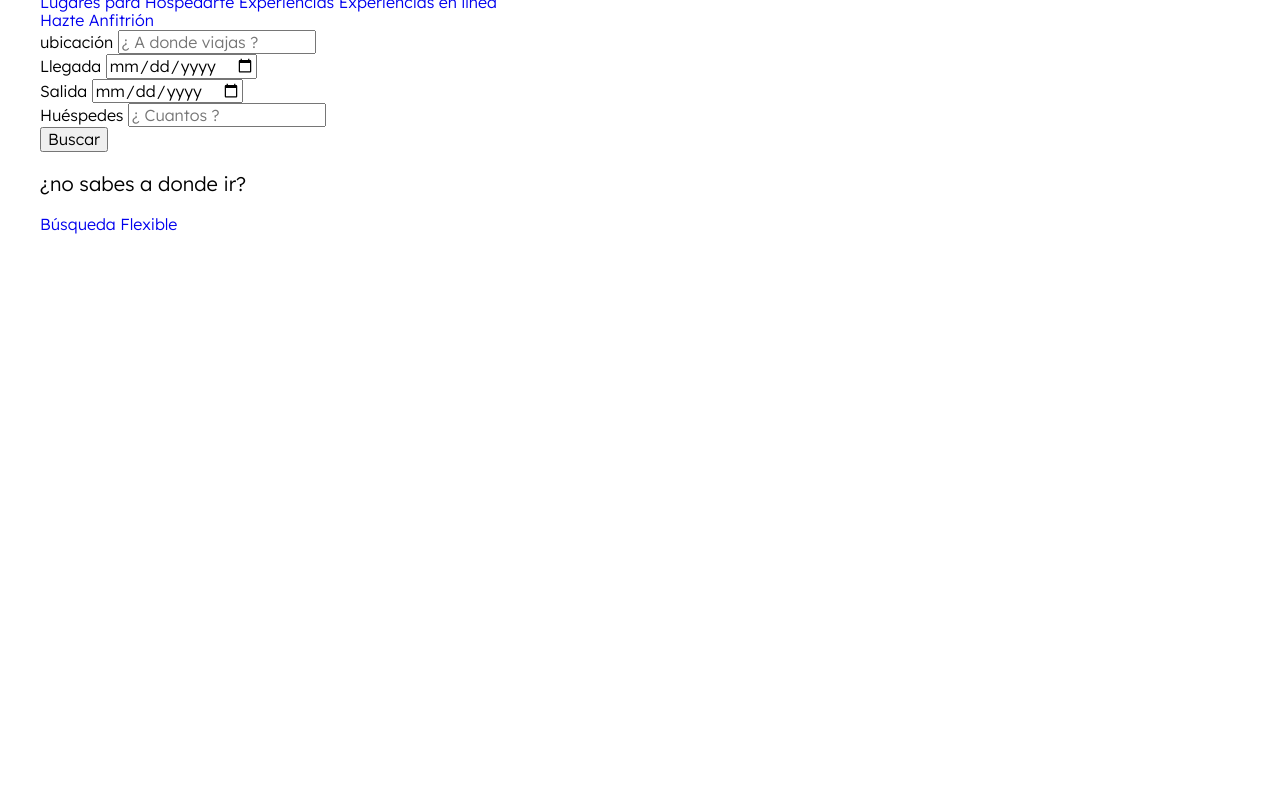
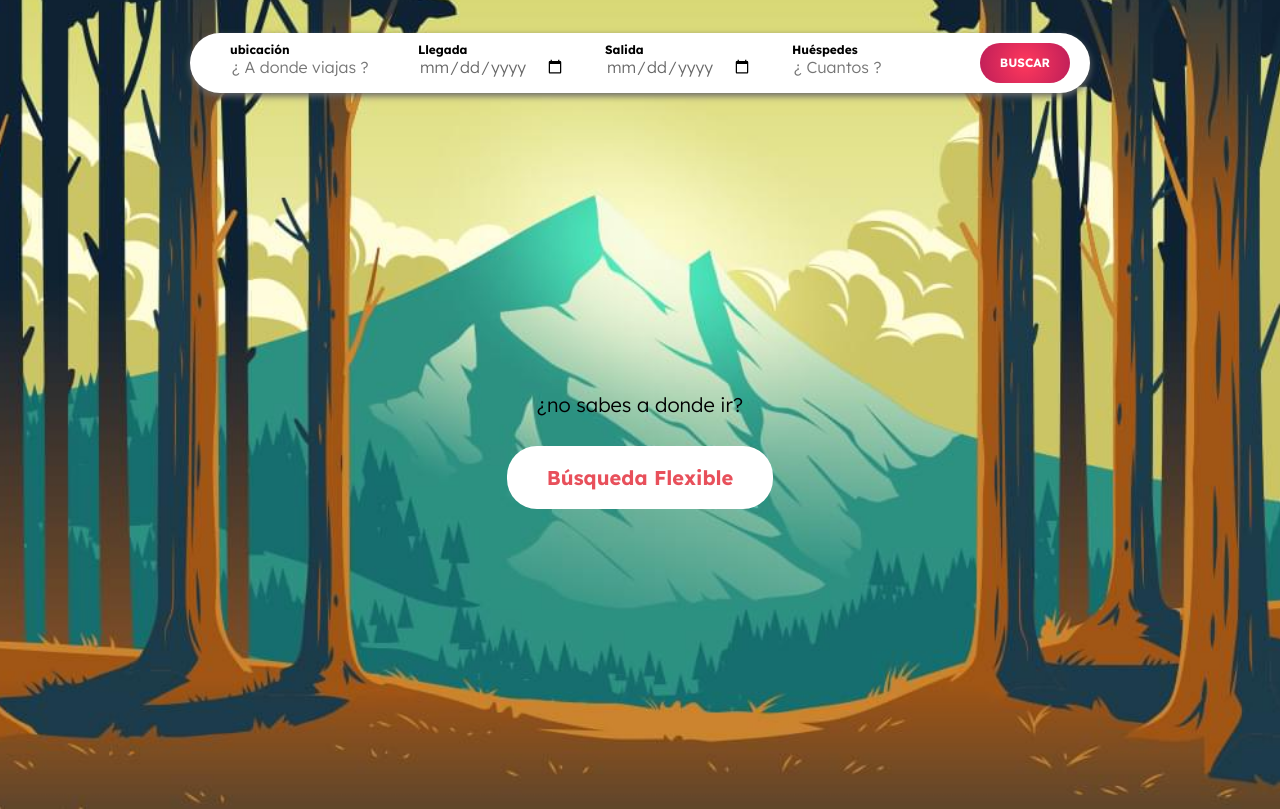
Before and after one commit to dmarmijosa/airbnb, a website: page index.html in a window 1280 px wide. Shown: the part 70-879 px from the top of the page. Before the commit the page ends 800 px from the top, so only its background shows below. Drawn offline with Linux system fonts and the light colour scheme.

Commit message:
fin formulario

```diff
--- a/index.html
+++ b/index.html
@@ -19,12 +19,12 @@
                 <p class="barra__nombre"> Viaje </p>
             </div>
             <nav class="barra__navegacion">
-                <a href="#">Lugares para Hospedarte</a>
-                <a href="#">Experiencias</a>
-                <a href="#">Experiencias en línea</a>
+                <a class="barra__link" href="#">Lugares para Hospedarte</a>
+                <a class="barra__link" href="#">Experiencias</a>
+                <a class="barra__link" href="#">Experiencias en línea</a>
             </nav>
             <nav class="barra__login">
-                <a href="#">Hazte Anfitrión</a>
+                <a class="barra__link" href="#">Hazte Anfitrión</a>
             </nav>
         </div>
         <form class="formulario contenedor">
--- a/src/scss/ui/header/_barra.scss
+++ b/src/scss/ui/header/_barra.scss
@@ -0,0 +1,24 @@
+@use "base/variables" as v;
+@use "base/mixins" as m;
+
+.barra {
+  display: none;
+  @include m.tablet {
+    display: flex;
+    justify-content: space-between;
+    align-items: center;
+  }
+  &__navegacion {
+    @include m.tablet {
+      display: flex;
+      gap: 4rem;
+    }
+  }
+  &__link {
+    color: v.$blanco;
+  }
+  &__nombre {
+    color: v.$blanco;
+    margin: 0;
+  }
+}
--- a/src/scss/ui/header/_formulario.scss
+++ b/src/scss/ui/header/_formulario.scss
@@ -0,0 +1,61 @@
+@use 'base/variables' as v;
+@use 'base/mixins' as m;
+
+.formulario{
+    margin: 5rem auto 2rem auto;
+    background-color: v.$blanco;
+    border-radius: 5rem;
+    box-shadow: 0 3px 7px 0px v.$gris;
+    padding: 3rem 0;
+    @include m.desktop{
+        display: flex;
+        justify-content: space-between;
+        max-width: 90rem;
+        padding: 0;
+    }
+    &__campo{
+      padding: 1rem 2rem;
+      display: flex;
+      flex-direction: column;
+      &:nth-child(1){
+        @include m.desktop{
+            padding-left: 4rem;
+        }
+      }
+      &:hover:not(:last-of-type){
+        background-color: #f0f0f0;
+        border-radius: 5rem;
+        box-shadow: 0px 6px 20px rgb(0 0 0 / 40%);
+      }
+      &:last-of-type {
+        input {
+          cursor: pointer;
+        }
+      }
+
+
+
+    }
+    &__label{
+        font-size: 1.2rem;
+        font-weight: 900;
+    }
+    &__input{
+        border: none;
+        width: 100%;
+        color: v.$gris;
+    }
+    &__submit{
+        display: block;
+        height: 4rem;
+        border: none;
+        border-radius: 2rem;
+        padding: 0 2rem;
+        color: v.$blanco;
+        text-transform: uppercase;
+        font-weight: 700;
+        font-size: 1.2rem;
+        background-image: radial-gradient(circle, rgb(255,56,92) 0%, v.$secundario 100%);
+    }
+
+}
--- a/src/scss/ui/header/_header.scss
+++ b/src/scss/ui/header/_header.scss
@@ -1,2 +1,19 @@
 @use 'base/variables' as v;
 @use 'base/mixins' as m;
+
+.header{
+    background-image: url(../img/header.jpg);
+    background-size: cover;
+    background-position: center;
+    padding: 3rem 0 30rem 0 ;
+    &__busqueda{
+        margin-top: 5rem;
+        text-align: center;
+        @include m.tablet{
+            margin-top: 30rem;
+        }
+    }
+    &__busqueda-boton{
+        @include m.boton(v.$blanco, v.$primario);
+    }
+}
```
Also changed, not shown: build/css/app.css, 1 other file.
